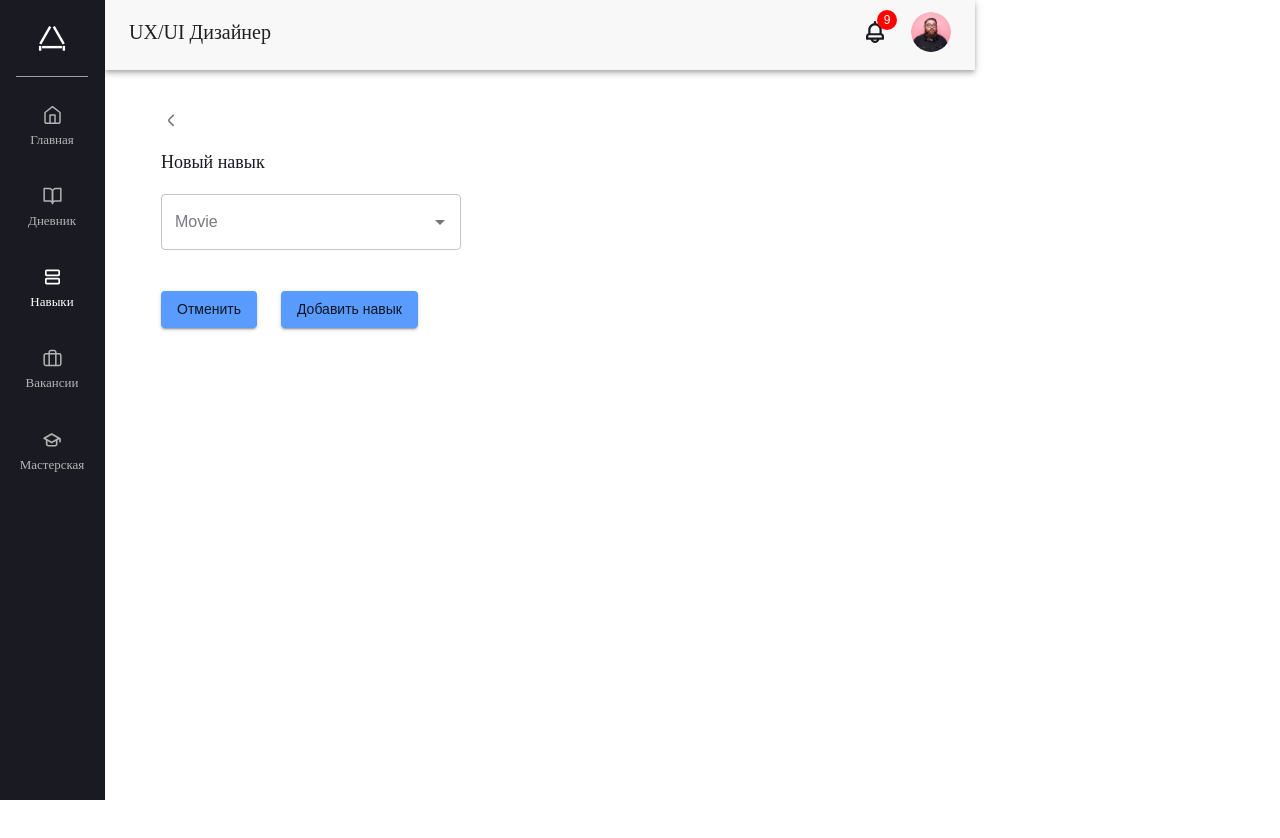
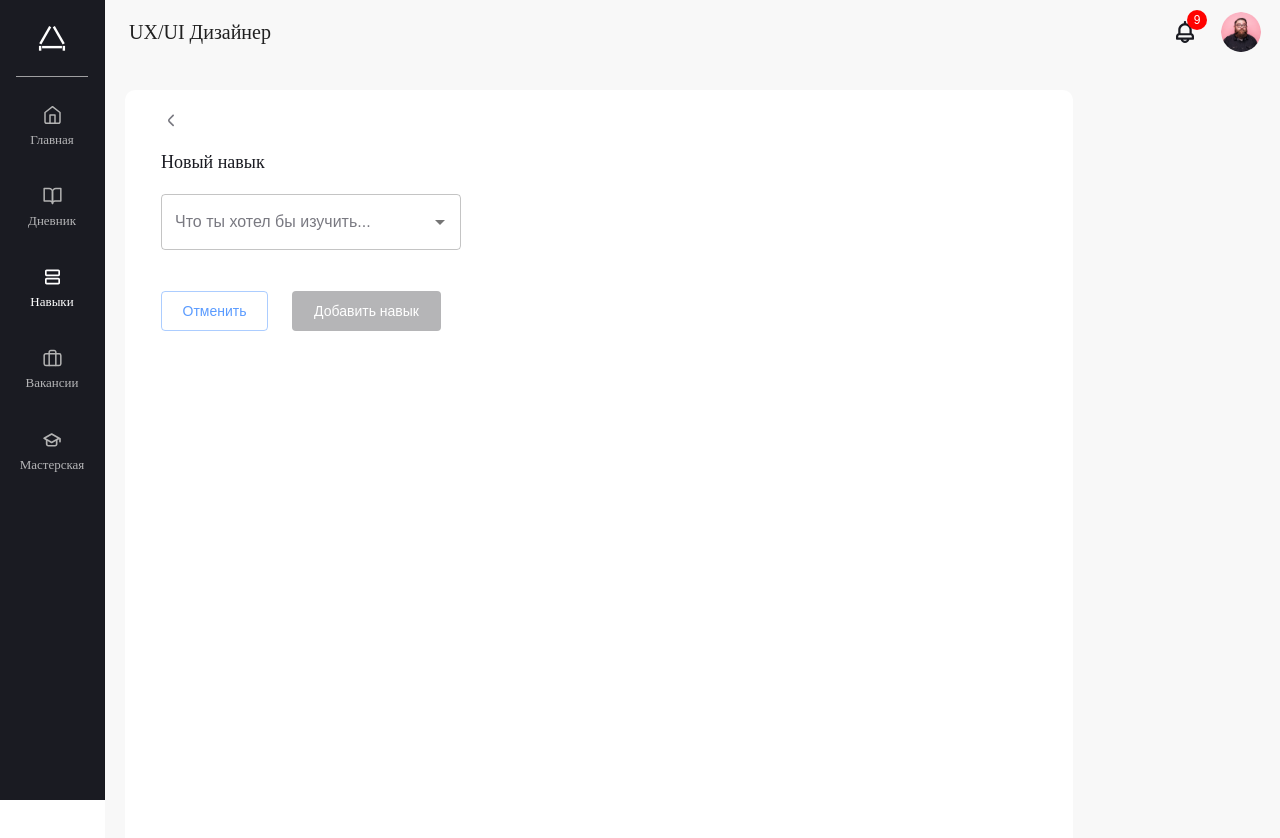
Before and after one commit to SergeyGetmanskiy/hackathon, a React (Create React App) app: page /main in a window 1280 px wide. Shown: the top 838 px of the page. Before the commit the page ends 800 px from the top, so only its background shows below. Built offline with nearby package versions, Linux system fonts and the light colour scheme.

Commit message:
newskill layout

```diff
--- a/src/components/Main/Main.js
+++ b/src/components/Main/Main.js
@@ -17,7 +17,7 @@ export default function Main() {
   return (
     <Box sx={{ display: 'flex' }}>
       <SideMenu setIsOpen={setIsSkillsToLearnMenuOpen} />
-      <Box sx={{ display: 'flex', flexDirection: 'column', position: 'relative' }}>
+      <Box sx={{ display: 'flex', flexDirection: 'column', position: 'relative', width: '1180px', bgcolor: 'grey.main' }}>
         <SkillsToLearnMenu isOpen={isSkillsToLearnMenuOpen} setIsOpen={setIsSkillsToLearnMenuOpen} />
         <MainHeader />
         <NewSkill />
--- a/src/components/Main/MainHeader/MainHeader.js
+++ b/src/components/Main/MainHeader/MainHeader.js
@@ -7,7 +7,6 @@ import Typography from '@mui/material/Typography';
 import Badge from '@mui/material/Badge';
 import MenuItem from '@mui/material/MenuItem';
 import Menu from '@mui/material/Menu';
-import NotificationsIcon from '@mui/icons-material/Notifications';
 import MoreIcon from '@mui/icons-material/MoreVert';
 
 import { user, notification } from '../../../constants/constants'
@@ -105,8 +104,8 @@ export default function MainHeader() {
   );
 
   return (
-    <Box sx={{ flexGrow: 1 }}>
-      <AppBar position="static" sx={{ height: '70px', bgcolor: 'grey.main' }}>
+    <Box  sx={{ width: '1180px' }}>
+      <AppBar elevation={0} position="static" sx={{ height: '70px', bgcolor: 'grey.main' }}>
         <Toolbar>
           <Typography
             variant="h3-regular"
--- a/src/components/NewSkill/NewSkill.js
+++ b/src/components/NewSkill/NewSkill.js
@@ -1,13 +1,16 @@
-import * as React from 'react';
+import {useState} from 'react';
 import TextField from '@mui/material/TextField';
 import Autocomplete from '@mui/material/Autocomplete';
-import { Box, Button, Typography, ButtonGroup, Divider } from '@mui/material';
+import { Box, Button, Typography, Divider } from '@mui/material';
 
 import { arrowBack } from '../../constants/constants';
 
 export default function NewSkill() {
+
+  const [isSubmitBtnActive, setIsSubmitBtnActive] = useState(false);
+
   return (
-    <Box sx={{ flexGrow: 1, p: '20px', width: '870px' }}>
+    <Box sx={{ m: '20px', width: '948px', height: '100vh', bgcolor: 'white', borderRadius: '10px' }}>
       <Box sx={{ width: '360px', display: 'flex', flexDirection: 'column', alignItems: 'start', gap: '20px', px: '36px', py: '20px' }}>
         <Button sx={{ p: 0, justifyContent: 'left' }}>
           <img src={arrowBack} alt='Стрелка назад' />
@@ -19,12 +22,38 @@ export default function NewSkill() {
           disablePortal
           options={top100Films}
           sx={{ width: 300 }}
-          renderInput={(params) => <TextField {...params} label="Movie" />}
+          renderInput={(params) => <TextField {...params} label="Что ты хотел бы изучить..." />}
+          onChange={() => setIsSubmitBtnActive(true)}
+
         />
         <Divider />
         <Box sx={{ display: 'flex', gap: '24px' }}>
-          <Button variant='contained' sx={{ textTransform: 'none' }}>Отменить</Button>
-          <Button variant='contained' sx={{ textTransform: 'none' }}>Добавить навык</Button>
+          <Button
+            variant='outlined' sx={{
+              textTransform: 'none',
+              width: '107px',
+              height: '40px',
+              py: '10px',
+              px: '20px'
+            }}
+          >Отменить</Button>
+          <Button
+            variant='contained' sx={{
+              textTransform: 'none',
+              width: '149px',
+              height: '40px',
+              py: '10px',
+              px: '20px',
+              '&:disabled': {
+                bgcolor: `${isSubmitBtnActive ? 'blue' : 'black.black300'}`,
+                color: 'white',
+              },
+              '&:enabled': {
+                color: 'white',
+              },
+            }}
+            disabled={isSubmitBtnActive ? false : true}
+          >Добавить навык</Button>
         </Box>
       </Box>
 
```
